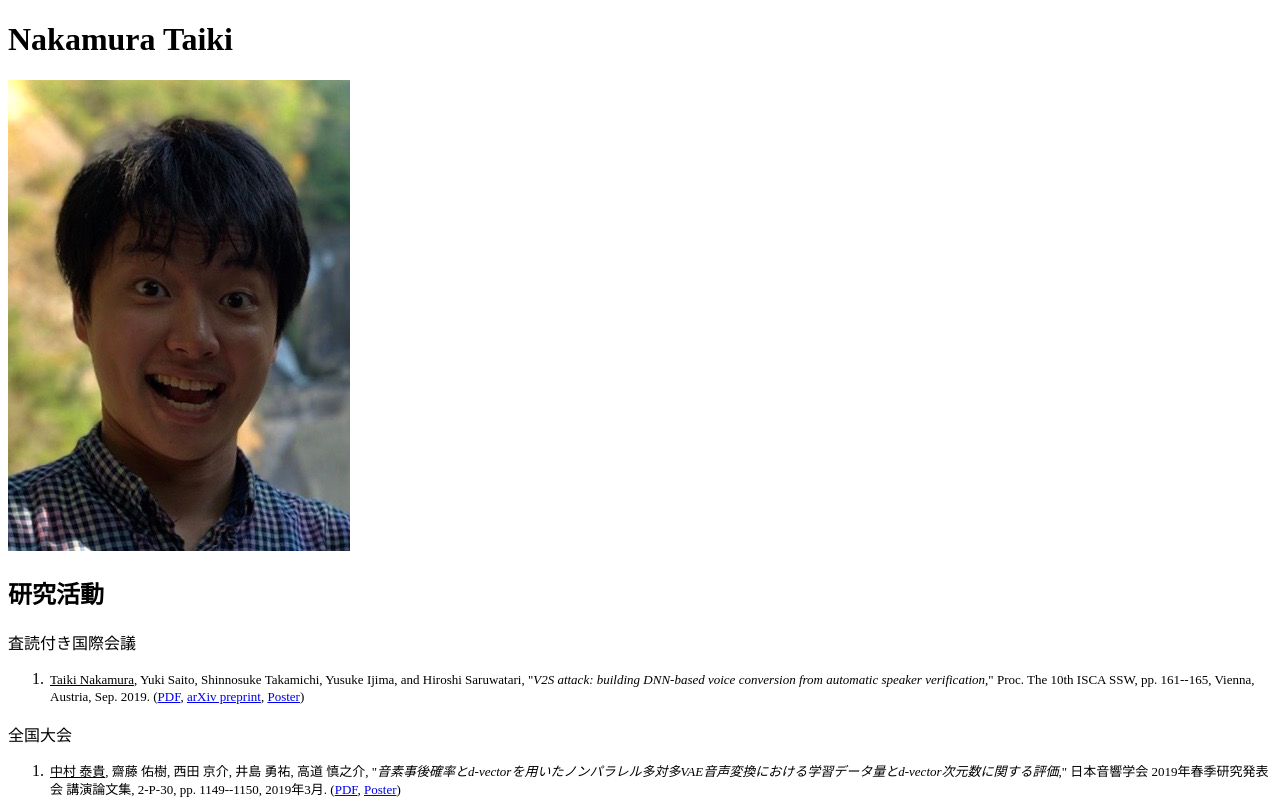
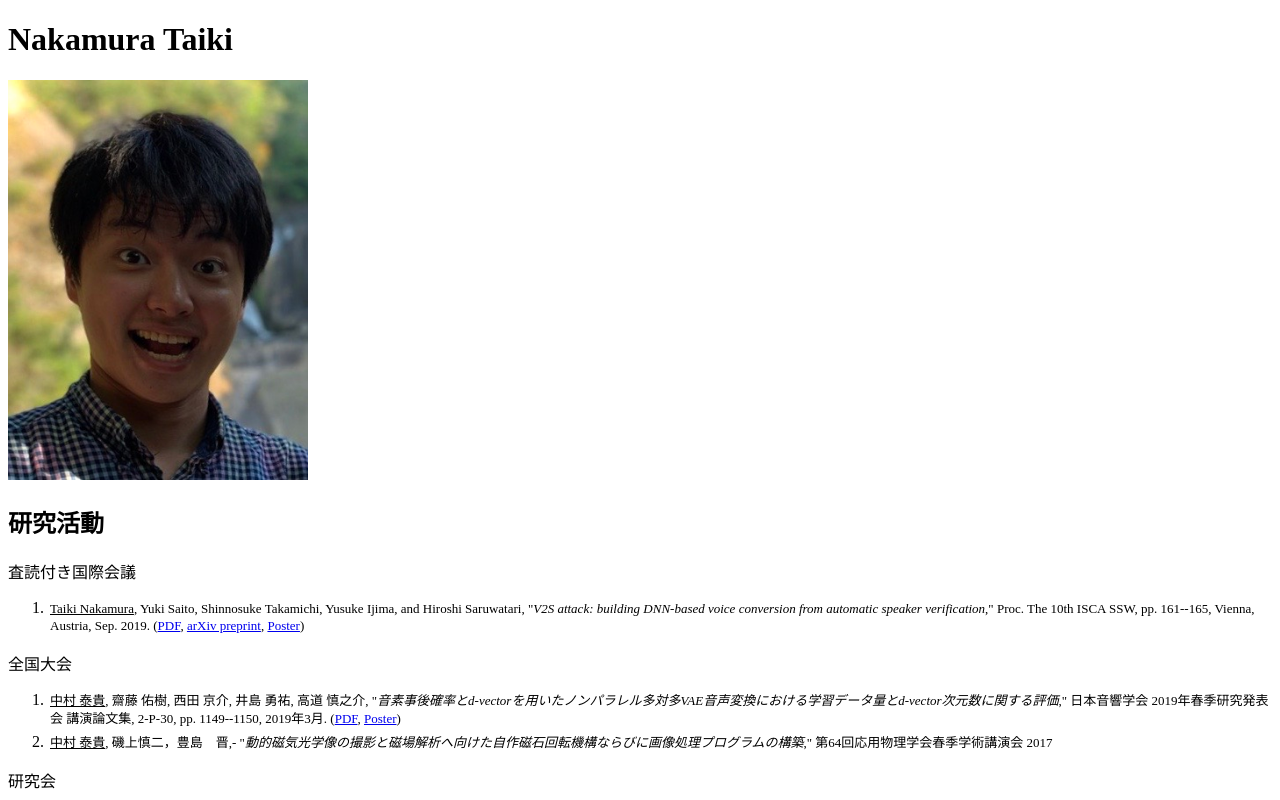
Before and after one commit to supikiti/supikiti.github.io, a plain HTML site: page index.html in a window 1280 px wide. Shown: the top 800 px of the page. Drawn offline with Linux system fonts and the light colour scheme.

Commit message:
add face

```diff
--- a/index.html
+++ b/index.html
@@ -2,7 +2,7 @@
 <html>
 <body>
 <h1>Nakamura Taiki</h1>
-<img width="342" alt="" src="https://github.com/supikiti/supikiti.github.io/blob/master/face.jpg" height="471" />
+<img width="300" alt="" src="https://github.com/supikiti/supikiti.github.io/blob/master/face.jpg" height="400" />
 <h2>研究活動</h2>
 <p>
 査読付き国際会議
```
